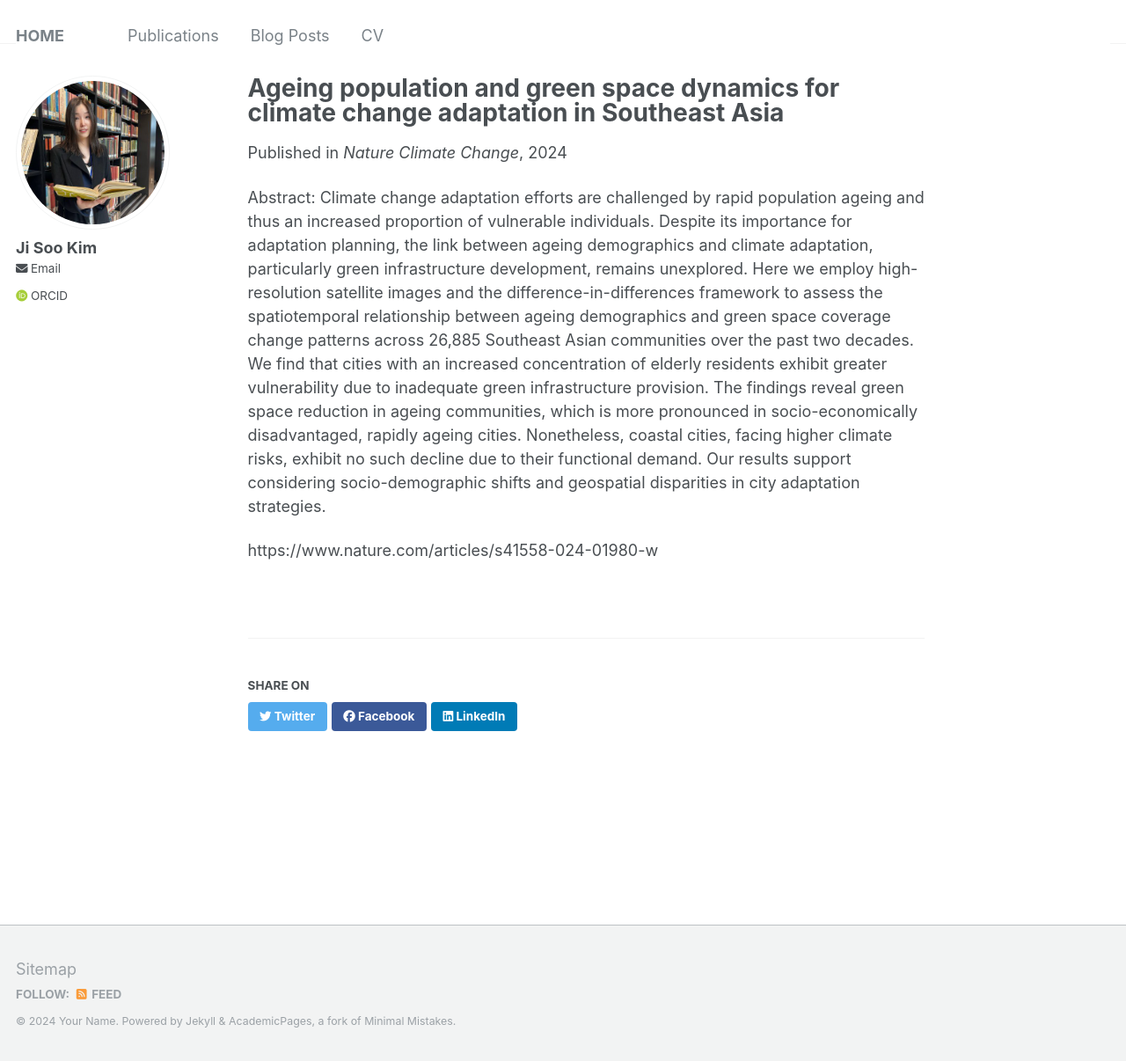
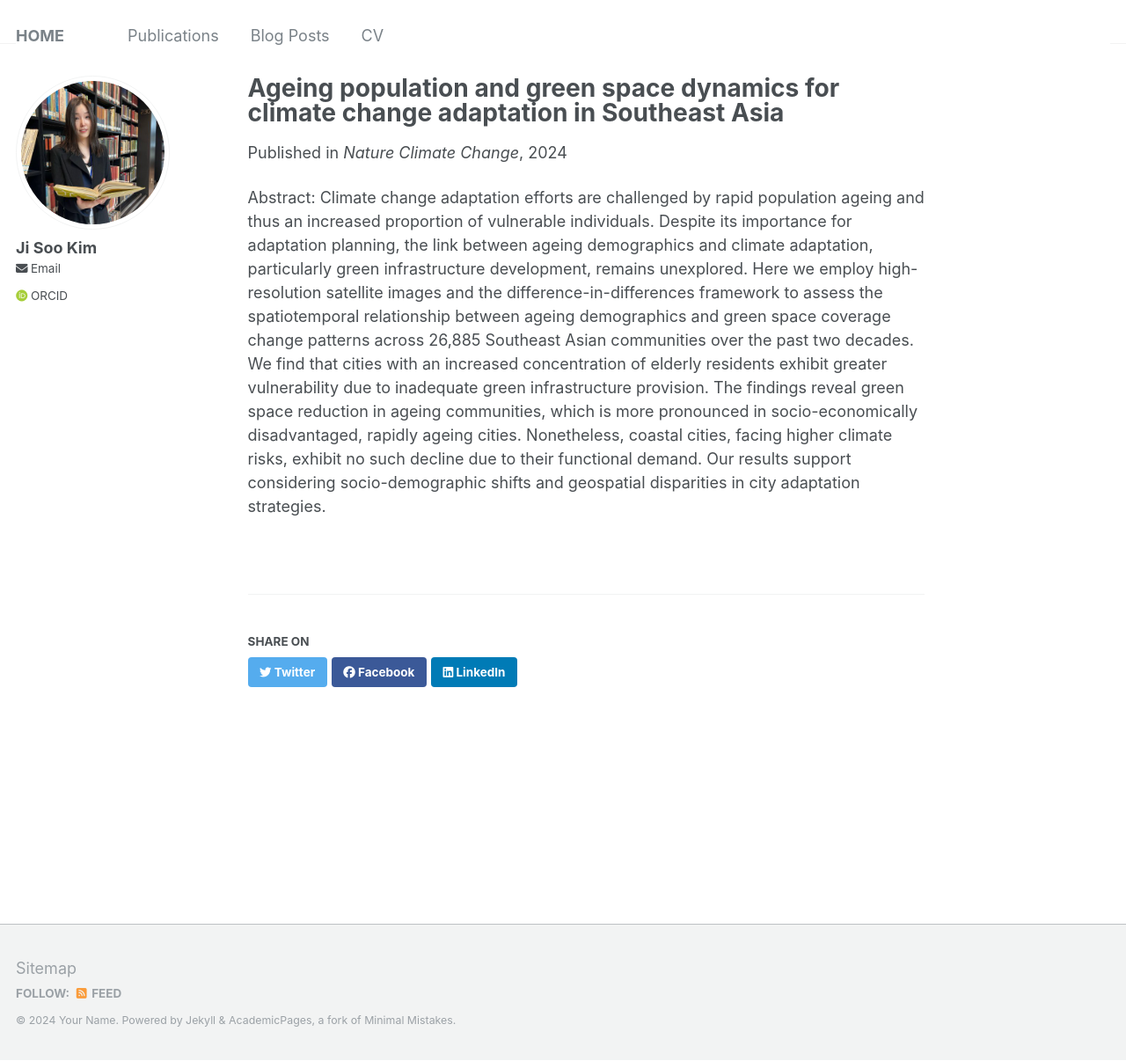
Before and after one commit to jk-jisookim/jk-jisookim.github.io, a Jekyll site: the page built from _publications/2024-03-29-paper.md, in a window 1280 px wide and 1206 px high. Shown: the whole window at 88% size. Built offline with Jekyll 4.4.1, drawn with Linux system fonts in a browser that asks for light colours; some web fonts are replaced; part of the change alters nothing that is shown.

Commit message:
Update 2024-03-29-paper.md

```diff
--- a/_publications/2024-03-29-paper.md
+++ b/_publications/2024-03-29-paper.md
@@ -6,8 +6,7 @@ excerpt: #'This paper is about the number 1. The number 2 is left for future wor
 date: 2024-03-29
 venue: 'Nature Climate Change'
 paperurl: 'https://www.nature.com/articles/s41558-024-01980-w'
+citation: #'Your Name, You. (2010). &quot;Paper Title Number 2.&quot; <i>Journal 1</i>. 1(2).'
 ---
 
 Abstract: Climate change adaptation efforts are challenged by rapid population ageing and thus an increased proportion of vulnerable individuals. Despite its importance for adaptation planning, the link between ageing demographics and climate adaptation, particularly green infrastructure development, remains unexplored. Here we employ high-resolution satellite images and the difference-in-differences framework to assess the spatiotemporal relationship between ageing demographics and green space coverage change patterns across 26,885 Southeast Asian communities over the past two decades. We find that cities with an increased concentration of elderly residents exhibit greater vulnerability due to inadequate green infrastructure provision. The findings reveal green space reduction in ageing communities, which is more pronounced in socio-economically disadvantaged, rapidly ageing cities. Nonetheless, coastal cities, facing higher climate risks, exhibit no such decline due to their functional demand. Our results support considering socio-demographic shifts and geospatial disparities in city adaptation strategies.
-
-https://www.nature.com/articles/s41558-024-01980-w
```
